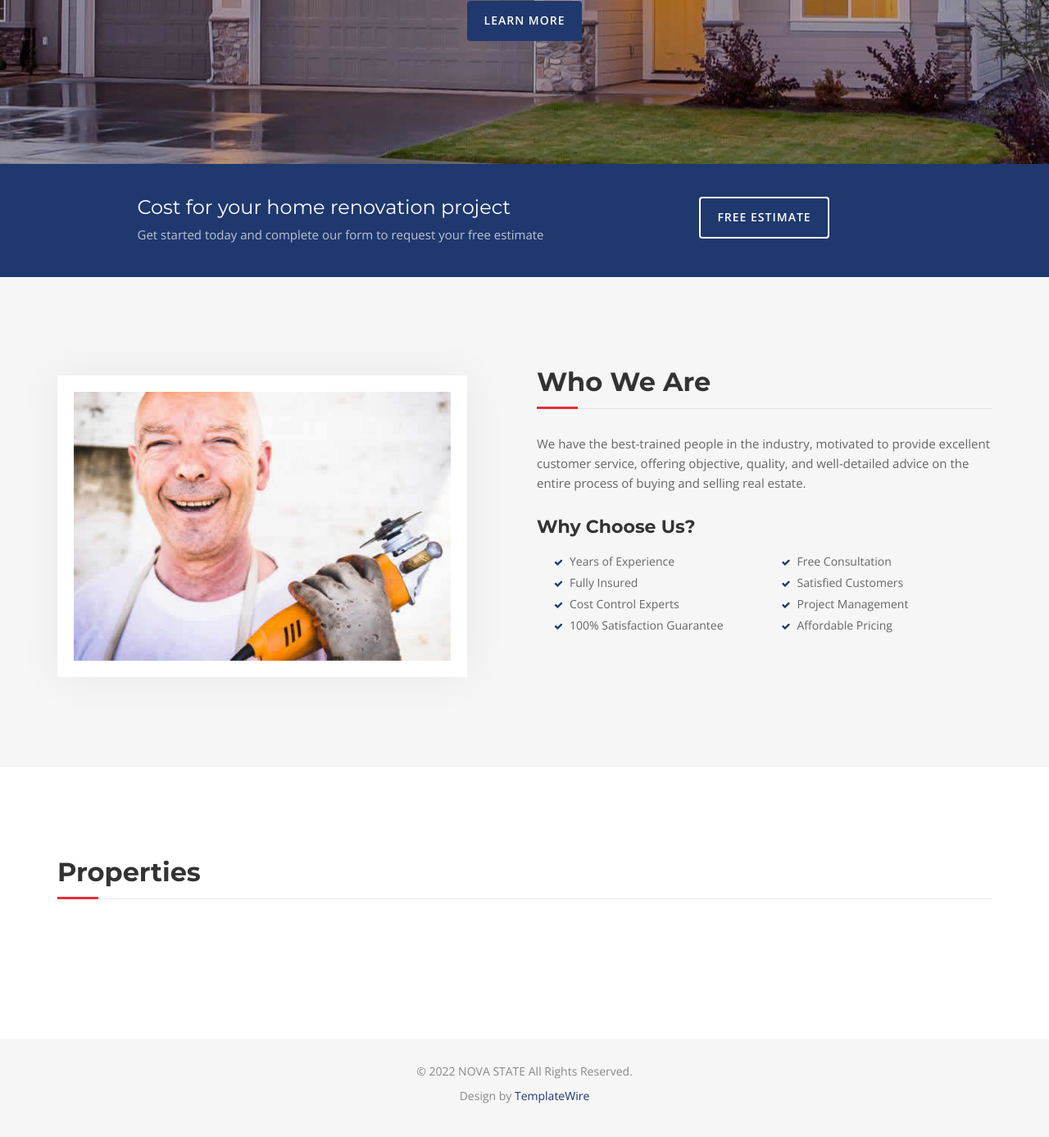
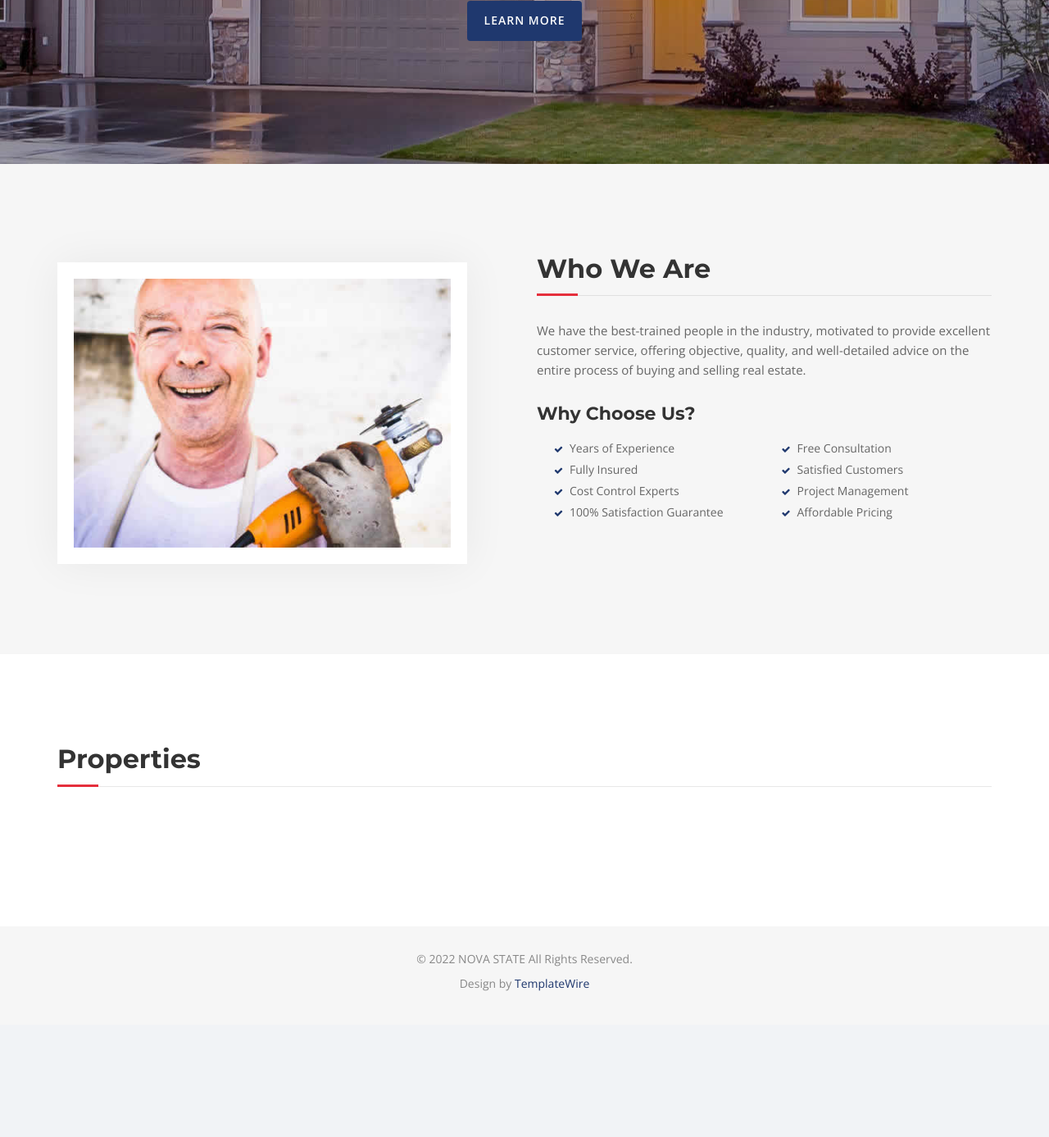
Before and after one commit to slitheryduke11/nova-state, a Django app: template templates/index.html in a window 1280 px wide. Shown: the part 649-2036 px from the top of the page at 82% size. After the commit the page ends 1858 px from the top, so only its background shows below. Run offline with Django 4.2, Linux system fonts and the light colour scheme; the template is opened without the code that fills it, so the values that code supplies are empty; some libraries are stand-ins or nearby versions.

Commit message:
requirements.txt updated

```diff
--- a/templates/index.html
+++ b/templates/index.html
@@ -30,21 +30,6 @@
 			</div>
 		</div>
 	</header>
-
-	<!-- Get Touch Section
-		---------------------------------------------->
-
-	<div id="get-touch">
-		<div class="container">
-			<div class="row">
-				<div class="col-xs-12 col-md-6 col-md-offset-1">
-					<h3>Cost for your home renovation project</h3>
-					<p>Get started today and complete our form to request your free estimate</p>
-				</div>
-				<div class="col-xs-12 col-md-4 text-center"><a href="#contact" class="btn btn-custom btn-lg page-scroll">Free Estimate</a></div>
-			</div>
-		</div>
-	</div>
 
 	<!-- Home Section
 		---------------------------------------------->
```
Also changed, not shown: static/img/intro-bg-1.jpg (deleted).
